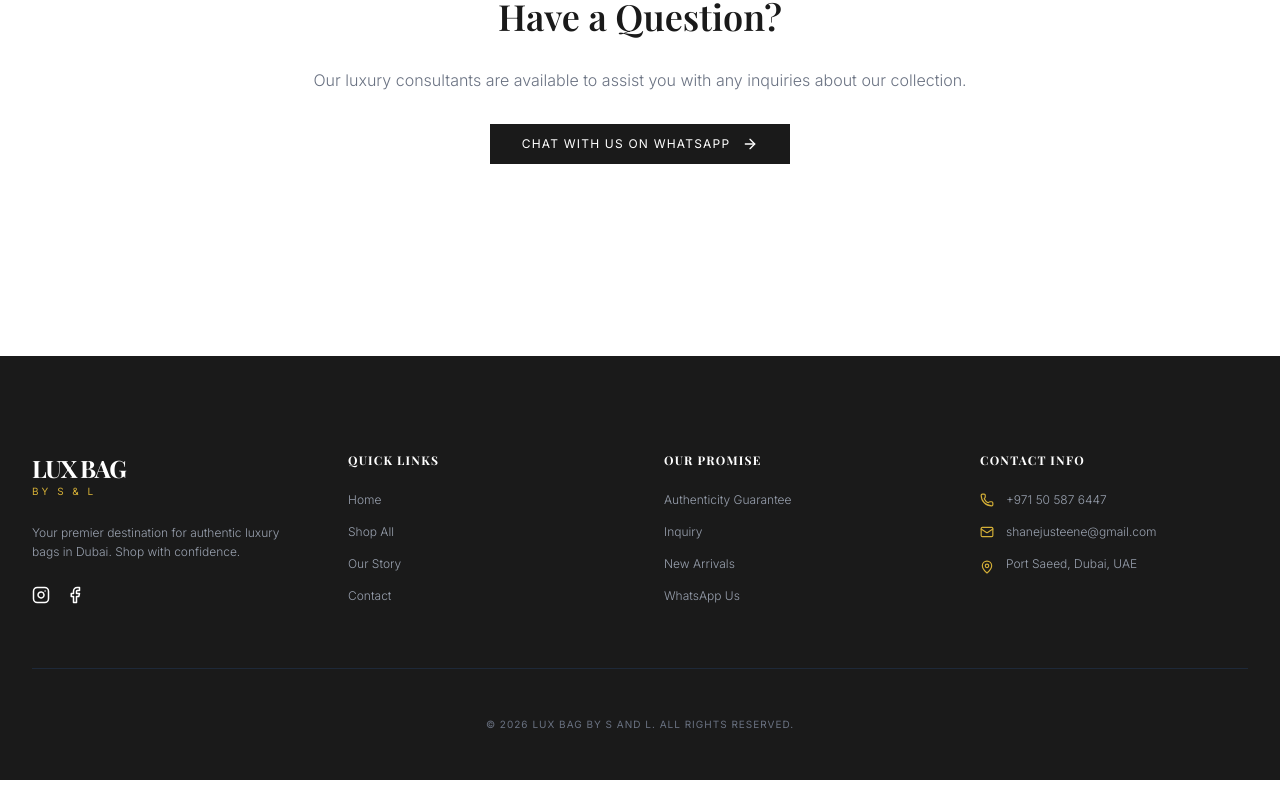
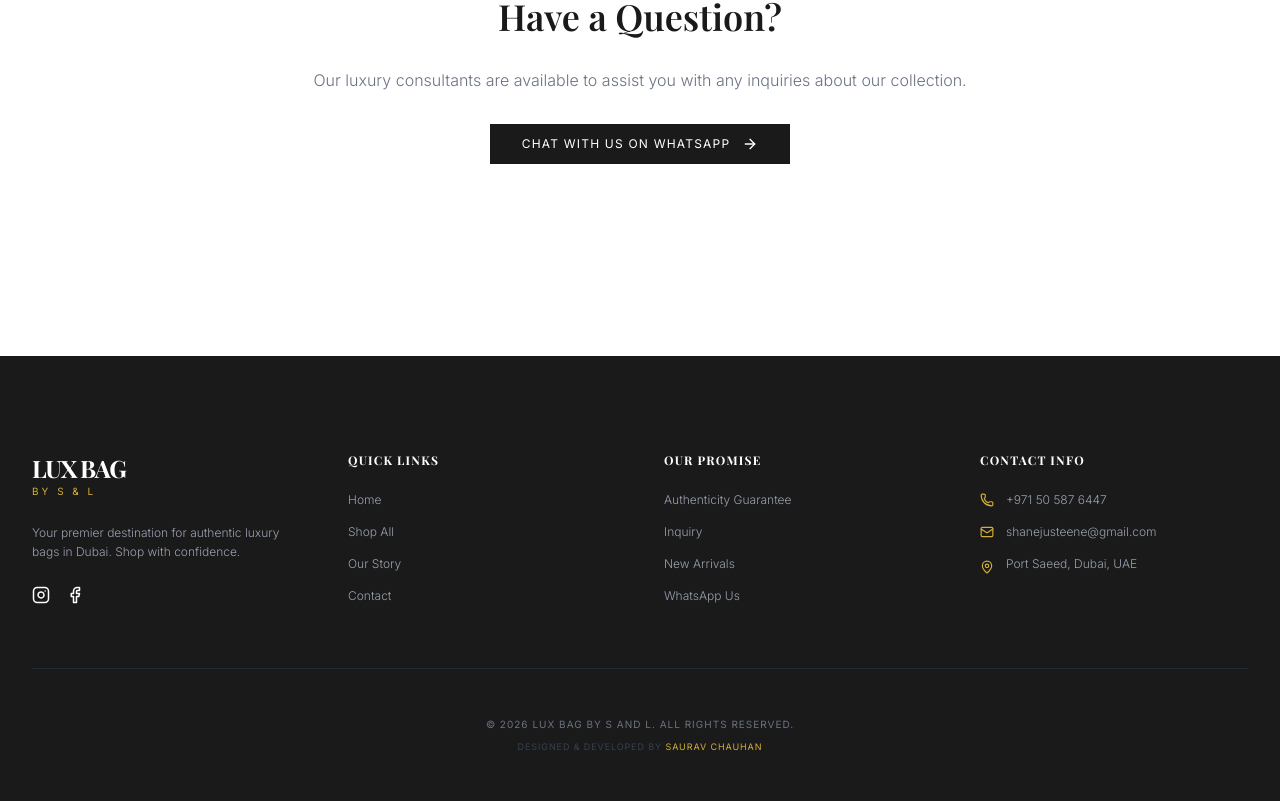
Before and after one commit to sauravchauhan010/luxbagbysl, a React (Vite) app: page / in a window 1280 px wide. Shown: the part 2850-3651 px from the top of the page. Before the commit the page ends 3630 px from the top, so only its background shows below. Built offline with nearby package versions, Linux system fonts and the light colour scheme; no server answers; a web font is replaced by a local one.

Commit message:
Update Footer.tsx

```diff
--- a/src/components/Footer.tsx
+++ b/src/components/Footer.tsx
@@ -60,9 +60,15 @@ const Footer = () => {
           </div>
         </div>
 
-        <div className="border-t border-gray-800 pt-12 text-center">
+        <div className="border-t border-gray-800 pt-12 text-center space-y-2">
           <p className="text-[10px] text-gray-500 uppercase tracking-widest">
             © {new Date().getFullYear()} Lux Bag by S and L. All Rights Reserved.
+          </p>
+          <p className="text-[9px] text-gray-700 uppercase tracking-widest">
+            Designed & Developed by{' '}
+            <a href="https://instagram.com/the_volleydrum" target="_blank" rel="noopener noreferrer" className="text-gold hover:text-white transition-colors">
+              Saurav Chauhan
+            </a>
           </p>
         </div>
       </div>
```
